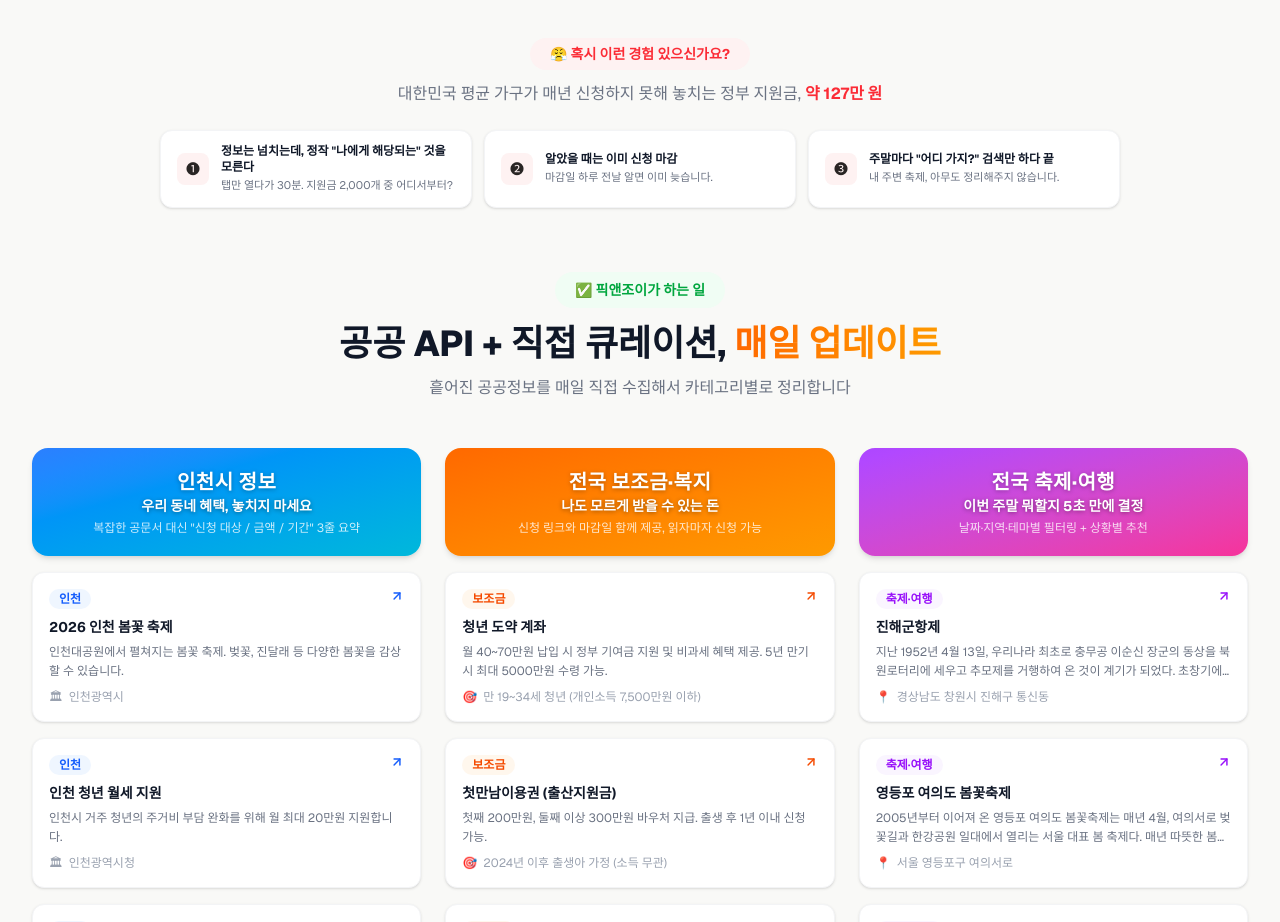
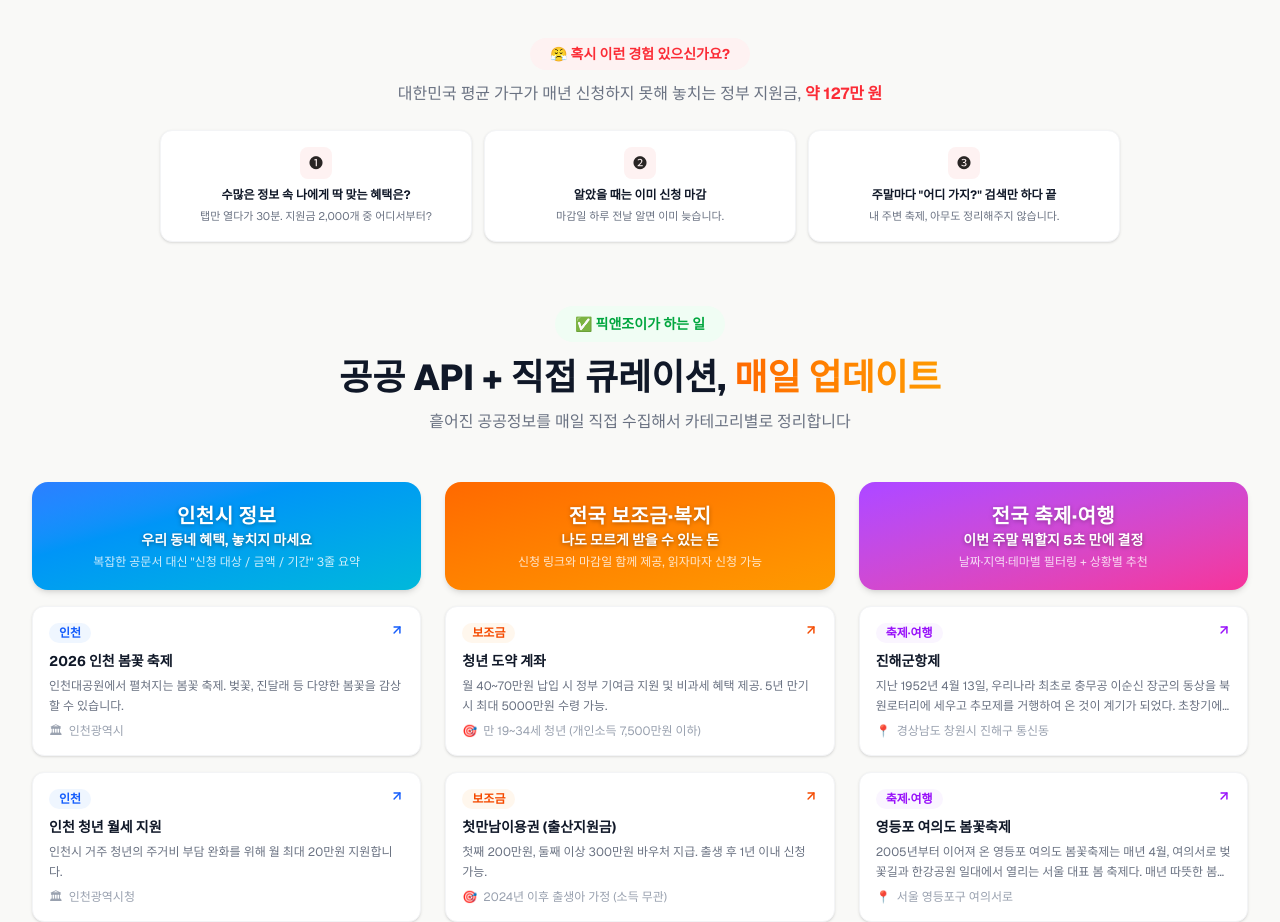
Before and after one commit to RoyHong01/my-local-info, a Next.js app: page / in a window 1280 px wide. Shown: the part 808-1730 px from the top of the page. Built offline with nearby package versions, Linux system fonts and the light colour scheme; no server answers.

Commit message:
style: center align problem cards and shorten first title

```diff
--- a/src/app/page.tsx
+++ b/src/app/page.tsx
@@ -281,24 +281,24 @@ export default async function Home() {
           </div>
 
           <div className="grid grid-cols-1 md:grid-cols-3 gap-3">
-            <div className="bg-white rounded-xl px-4 py-3 shadow-sm border border-gray-100 hover:shadow-md transition-shadow flex items-center gap-3">
-              <div className="w-8 h-8 rounded-lg bg-red-50 flex items-center justify-center text-sm shrink-0">❶</div>
+            <div className="bg-white rounded-xl px-4 py-4 shadow-sm border border-gray-100 hover:shadow-md transition-shadow flex flex-col items-center text-center">
+              <div className="w-8 h-8 rounded-lg bg-red-50 flex items-center justify-center text-sm shrink-0 mb-2">❶</div>
               <div className="min-w-0">
-                <h3 className="text-xs font-bold text-gray-900 mb-0.5">정보는 넘치는데, 정작 &quot;나에게 해당되는&quot; 것을 모른다</h3>
+                <h3 className="text-xs font-bold text-gray-900 mb-1 leading-snug">수많은 정보 속 나에게 딱 맞는 혜택은?</h3>
                 <p className="text-[11px] text-gray-500 leading-relaxed">탭만 열다가 30분. 지원금 2,000개 중 어디서부터?</p>
               </div>
             </div>
-            <div className="bg-white rounded-xl px-4 py-3 shadow-sm border border-gray-100 hover:shadow-md transition-shadow flex items-center gap-3">
-              <div className="w-8 h-8 rounded-lg bg-red-50 flex items-center justify-center text-sm shrink-0">❷</div>
+            <div className="bg-white rounded-xl px-4 py-4 shadow-sm border border-gray-100 hover:shadow-md transition-shadow flex flex-col items-center text-center">
+              <div className="w-8 h-8 rounded-lg bg-red-50 flex items-center justify-center text-sm shrink-0 mb-2">❷</div>
               <div className="min-w-0">
-                <h3 className="text-xs font-bold text-gray-900 mb-0.5">알았을 때는 이미 신청 마감</h3>
+                <h3 className="text-xs font-bold text-gray-900 mb-1 leading-snug">알았을 때는 이미 신청 마감</h3>
                 <p className="text-[11px] text-gray-500 leading-relaxed">마감일 하루 전날 알면 이미 늦습니다.</p>
               </div>
             </div>
-            <div className="bg-white rounded-xl px-4 py-3 shadow-sm border border-gray-100 hover:shadow-md transition-shadow flex items-center gap-3">
-              <div className="w-8 h-8 rounded-lg bg-red-50 flex items-center justify-center text-sm shrink-0">❸</div>
+            <div className="bg-white rounded-xl px-4 py-4 shadow-sm border border-gray-100 hover:shadow-md transition-shadow flex flex-col items-center text-center">
+              <div className="w-8 h-8 rounded-lg bg-red-50 flex items-center justify-center text-sm shrink-0 mb-2">❸</div>
               <div className="min-w-0">
-                <h3 className="text-xs font-bold text-gray-900 mb-0.5">주말마다 &quot;어디 가지?&quot; 검색만 하다 끝</h3>
+                <h3 className="text-xs font-bold text-gray-900 mb-1 leading-snug">주말마다 &quot;어디 가지?&quot; 검색만 하다 끝</h3>
                 <p className="text-[11px] text-gray-500 leading-relaxed">내 주변 축제, 아무도 정리해주지 않습니다.</p>
               </div>
             </div>
```
